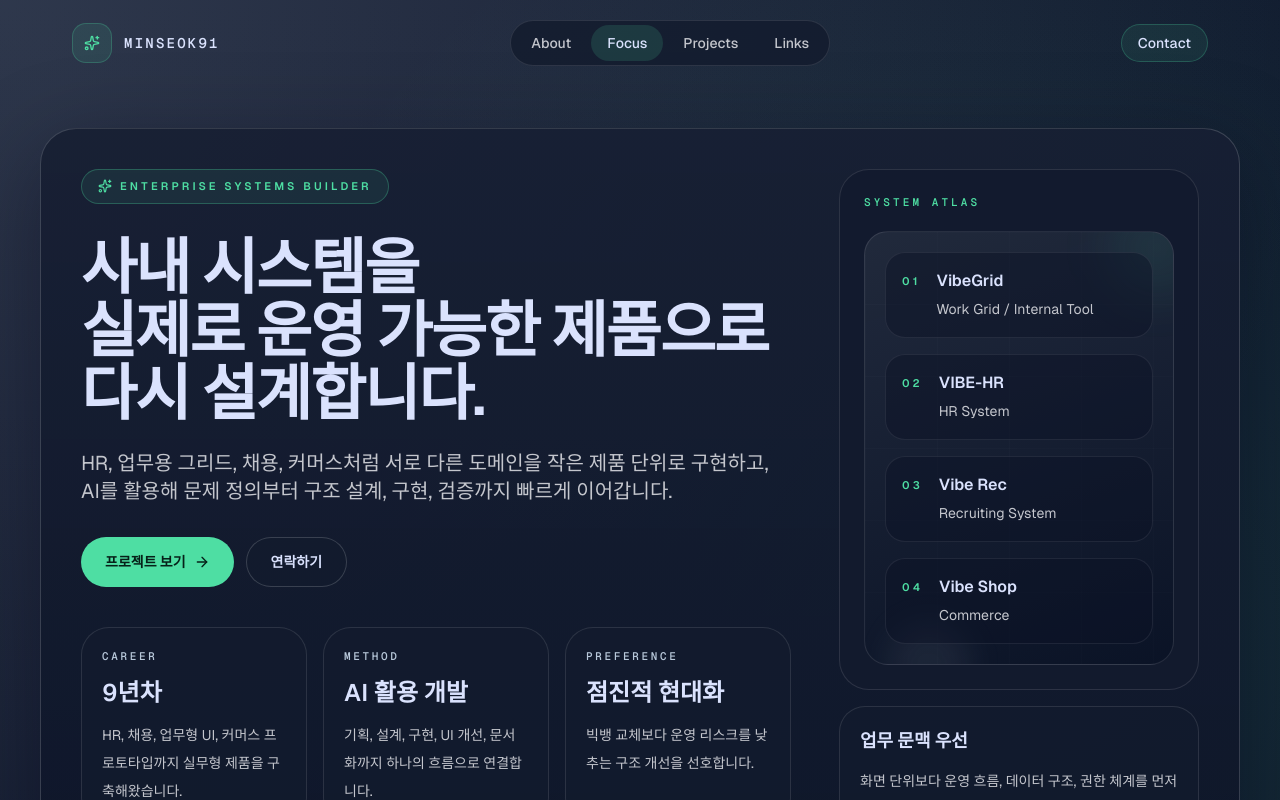
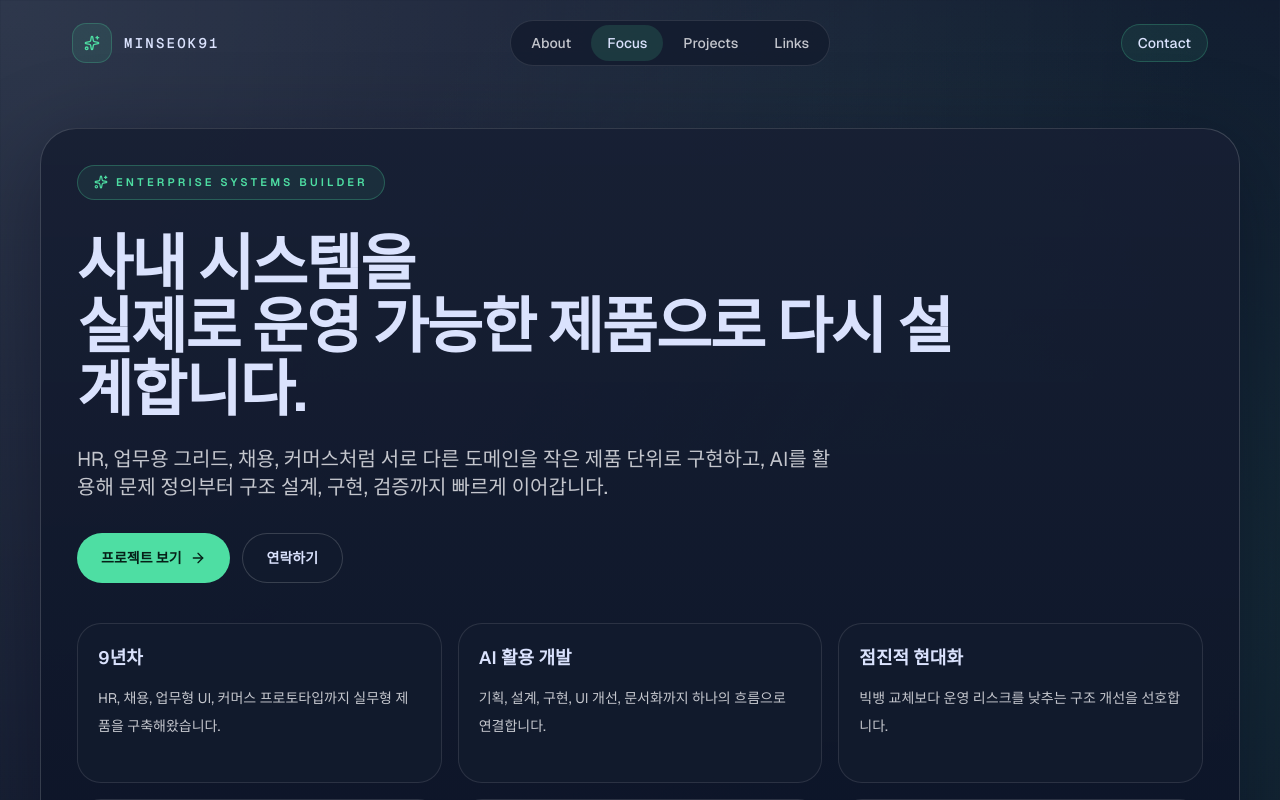
Before and after one commit to qoxmfaktmxj/landing-minseok91, a Next.js app: page / in a window 1280 px wide. Shown: the top 800 px of the page. Built offline with nearby package versions, Linux system fonts and the light colour scheme; a web font is replaced by a local one.

Commit message:
Tighten landing hero layout

```diff
--- a/src/components/sections/HeroSection.tsx
+++ b/src/components/sections/HeroSection.tsx
@@ -2,13 +2,17 @@
 
 import { motion } from "framer-motion";
 import { ArrowRight, Sparkles } from "lucide-react";
-import {
-  heroSignals,
-  portfolioProjects,
-  workPrinciples,
-} from "@/data/siteContent";
+import { heroSignals, workPrinciples } from "@/data/siteContent";
 
 export default function HeroSection() {
+  const heroHighlights = [
+    ...heroSignals.map((signal) => ({
+      title: signal.value,
+      description: signal.description,
+    })),
+    ...workPrinciples,
+  ];
+
   const scrollToSection = (id: string) => {
     const element = document.getElementById(id);
     if (element) {
@@ -19,7 +23,7 @@ export default function HeroSection() {
   return (
     <section
       id="about"
-      className="relative overflow-hidden px-6 pb-20 pt-28 md:px-8 md:pb-28 md:pt-32"
+      className="relative overflow-hidden px-6 pb-10 pt-28 md:px-8 md:pb-14 md:pt-32"
     >
       <div className="absolute inset-x-0 top-0 -z-10 h-[560px] bg-[radial-gradient(circle_at_top_left,_rgba(184,200,218,0.2),_transparent_28%),radial-gradient(circle_at_80%_18%,_rgba(78,222,163,0.14),_transparent_24%)]" />
 
@@ -28,9 +32,8 @@ export default function HeroSection() {
           initial={{ opacity: 0, y: 16 }}
           animate={{ opacity: 1, y: 0 }}
           transition={{ duration: 0.55, ease: "easeOut" }}
-          className="rounded-[36px] border border-[var(--line-strong)] bg-[linear-gradient(180deg,rgba(23,31,51,0.92),rgba(11,19,38,0.97))] p-8 shadow-[0_24px_90px_rgba(2,6,23,0.38)] md:p-10"
+          className="rounded-[36px] border border-[var(--line-strong)] bg-[linear-gradient(180deg,rgba(23,31,51,0.92),rgba(11,19,38,0.97))] p-8 shadow-[0_24px_90px_rgba(2,6,23,0.38)] md:p-9"
         >
-          <div className="grid gap-12 xl:grid-cols-[minmax(0,1.05fr)_360px]">
           <div>
             <div className="inline-flex items-center gap-2 rounded-full border border-[rgba(78,222,163,0.28)] bg-[rgba(78,222,163,0.08)] px-4 py-2 text-[11px] font-semibold uppercase tracking-[0.28em] text-[var(--accent)]">
               <Sparkles className="h-3.5 w-3.5" />
@@ -65,86 +68,20 @@ export default function HeroSection() {
               </button>
             </div>
 
-              <div className="mt-10 grid gap-4 md:grid-cols-3">
-                {heroSignals.map((signal, index) => (
-                  <motion.div
-                    key={signal.label}
-                    initial={{ opacity: 0, y: 18 }}
-                    animate={{ opacity: 1, y: 0 }}
-                    transition={{
-                      duration: 0.45,
-                      delay: 0.12 + index * 0.08,
-                      ease: "easeOut",
-                    }}
-                    className="rounded-[28px] border border-[var(--line)] bg-[rgba(19,27,46,0.82)] p-5"
-                  >
-                    <p
-                      className="text-[11px] font-semibold uppercase tracking-[0.24em] text-[var(--accent-soft)]"
-                      style={{ fontFamily: "var(--font-geist-mono), monospace" }}
-                    >
-                      {signal.label}
-                    </p>
-                    <p className="mt-3 text-2xl font-semibold text-[var(--foreground)]">
-                      {signal.value}
-                    </p>
-                    <p className="mt-3 text-sm leading-7 text-[var(--muted)]">
-                      {signal.description}
-                    </p>
-                  </motion.div>
-                ))}
-              </div>
-            </div>
-
-            <div className="grid gap-4">
-              <div className="rounded-[30px] border border-[var(--line)] bg-[rgba(19,27,46,0.92)] p-6">
-                <p
-                  className="text-[11px] font-semibold uppercase tracking-[0.28em] text-[var(--accent)]"
-                  style={{ fontFamily: "var(--font-geist-mono), monospace" }}
-                >
-                  System Atlas
-                </p>
-
-                <div className="relative mt-5 overflow-hidden rounded-[24px] border border-[var(--line)] bg-[linear-gradient(160deg,rgba(34,42,61,0.96),rgba(11,19,38,0.95))] p-5">
-                  <div className="absolute inset-0 opacity-30 [background-image:linear-gradient(rgba(255,255,255,0.05)_1px,transparent_1px),linear-gradient(90deg,rgba(255,255,255,0.05)_1px,transparent_1px)] [background-size:72px_72px]" />
-                  <div className="absolute -right-8 -top-8 h-24 w-24 rounded-full border border-[rgba(78,222,163,0.14)] bg-[rgba(78,222,163,0.08)] blur-xl" />
-                  <div className="absolute -bottom-10 left-6 h-20 w-20 rounded-full border border-[rgba(184,200,218,0.18)] bg-[rgba(184,200,218,0.08)] blur-lg" />
-
-                  <div className="relative z-10 space-y-4">
-                    {portfolioProjects.map((project, index) => (
-                      <div
-                        key={project.id}
-                        className="flex items-start gap-4 rounded-[20px] border border-[rgba(196,198,205,0.1)] bg-[rgba(11,19,38,0.46)] px-4 py-4"
-                      >
-                        <span className="mt-1 text-[11px] font-semibold uppercase tracking-[0.28em] text-[var(--accent)]">
-                          {String(index + 1).padStart(2, "0")}
-                        </span>
-                        <div>
-                          <p className="text-base font-semibold text-[var(--foreground)]">
-                            {project.title}
-                          </p>
-                          <p className="mt-1 text-sm leading-6 text-[var(--muted)]">
-                            {project.category}
-                          </p>
-                        </div>
-                      </div>
-                    ))}
-                  </div>
-                </div>
-              </div>
-
-              {workPrinciples.map((item, index) => (
+            <div className="mt-10 grid gap-4 md:grid-cols-2 xl:grid-cols-3">
+              {heroHighlights.map((item, index) => (
                 <motion.div
                   key={item.title}
                   initial={{ opacity: 0, y: 18 }}
                   animate={{ opacity: 1, y: 0 }}
                   transition={{
                     duration: 0.45,
-                    delay: 0.26 + index * 0.08,
+                    delay: 0.12 + index * 0.06,
                     ease: "easeOut",
                   }}
-                  className="rounded-[26px] border border-[var(--line)] bg-[rgba(19,27,46,0.82)] p-5"
+                  className="rounded-[24px] border border-[var(--line)] bg-[rgba(19,27,46,0.82)] p-5 md:min-h-[160px]"
                 >
-                  <h3 className="text-lg font-semibold text-[var(--foreground)]">
+                  <h3 className="text-[1.05rem] font-semibold leading-7 text-[var(--foreground)] md:text-lg">
                     {item.title}
                   </h3>
                   <p className="mt-3 text-sm leading-7 text-[var(--muted)]">
--- a/src/components/sections/ImpactSection.tsx
+++ b/src/components/sections/ImpactSection.tsx
@@ -5,7 +5,7 @@ import { focusAreas } from "@/data/siteContent";
 
 export default function ImpactSection() {
   return (
-    <section id="focus" className="px-6 py-20 md:px-8 md:py-28">
+    <section id="focus" className="px-6 py-10 md:px-8 md:py-14">
       <SectionFrame>
         <ScrollReveal>
           <SectionHeader
--- a/src/components/sections/ProjectsSection.tsx
+++ b/src/components/sections/ProjectsSection.tsx
@@ -6,7 +6,7 @@ import { portfolioProjects } from "@/data/siteContent";
 
 export default function ProjectsSection() {
   return (
-    <section id="projects" className="px-6 py-20 md:px-8 md:py-28">
+    <section id="projects" className="px-6 py-10 md:px-8 md:py-14">
       <SectionFrame>
         <ScrollReveal>
           <SectionHeader
```
Lines whose indentation alone changed are shown as unchanged.
